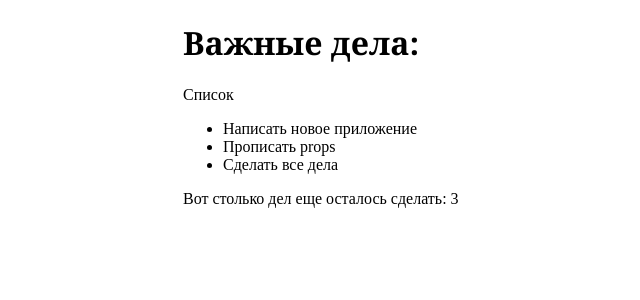
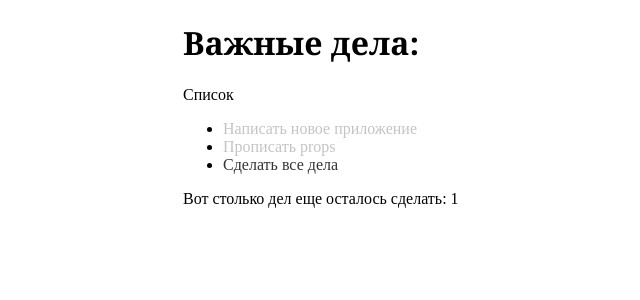
Before and after one commit to WebHeroSchool/todovalya, a React (Create React App) app: page / in a window 1280 px wide. Shown: the top 300 px of the page, without its empty margins (307-947 px from the left). Built offline with nearby package versions, Linux system fonts and the light colour scheme.

Commit message:
урок classnames

```diff
--- a/package.json
+++ b/package.json
@@ -30,5 +30,8 @@
       "last 1 firefox version",
       "last 1 safari version"
     ]
+  },
+  "devDependencies": {
+    "classnames": "^2.2.6"
   }
 }
--- a/src/components/App/App.js
+++ b/src/components/App/App.js
@@ -9,13 +9,16 @@
 const App = () => {
 	const items = [
 		{
-			value: 'Написать новое приложение'
+			value: 'Написать новое приложение',
+			isDone: true
 		},
 		{
-			value: 'Прописать props'
+			value: 'Прописать props',
+			isDone: true
 		},
 		{
-			value: 'Сделать все дела'
+			value: 'Сделать все дела',
+			isDone: false
 		}
 	];
 
@@ -24,7 +27,7 @@
 			<h1 className={styles.title}>Важные дела:</h1>
 			<InputItem />
 			<ItemList items={items} />
-			<Footer count={3} />
+			<Footer count={1} />
 		</div >);
 }
 
--- a/src/components/Item/Item.js
+++ b/src/components/Item/Item.js
@@ -1,5 +1,14 @@
 import React from 'react';
+import classnames from 'classnames';
+import styles from './Item.module.css';
 
-const Item = ({ value }) => (<span>{value}</span>);
+const Item = ({ value, isDone }) => (<span className={
+	classnames({
+		[styles.item]: true,
+		[styles.done]: isDone
+	})
+}>
+	{value}
+</span>);
 
 export default Item;
--- /dev/null
+++ b/src/components/Item/Item.module.css
@@ -0,0 +1,7 @@
+.item {
+	color: #333;
+}
+
+.done {
+	color: #c4c4c4;
+}
--- a/src/components/ItemList/ItemList.js
+++ b/src/components/ItemList/ItemList.js
@@ -3,7 +3,7 @@
 
 const ItemList = ({ items }) => (<ul>
 	{items.map(item => <li key={item.value}>
-		<Item value={item.value} />
+		<Item value={item.value} isDone={item.isDone} />
 	</li>)}
 </ul>);
 
```
Also changed, not shown: 1 other file (tests, documents, lock files or other folders).
